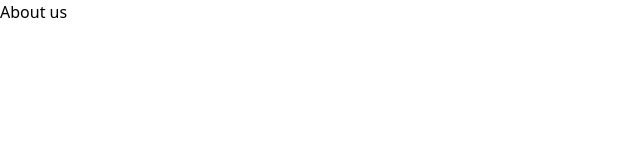
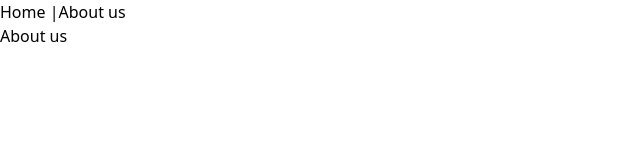
Before and after one commit to aperezl/pruebas-react, a React (Create React App) app in the folder router/: page /about in a window 1280 px wide. Shown: the top 160 px of the page, without its empty margins (0-640 px from the left). Built offline with nearby package versions, Linux system fonts and the light colour scheme.

Commit message:
add components and links

```diff
--- a/router/src/App.js
+++ b/router/src/App.js
@@ -5,16 +5,21 @@
   Link
 } from 'react-router-dom'
 
+import Home from './components/Home'
+import About from './components/About'
+
 function App() {
   return (
     <div className="App">
       <Router>
+        <Link to="/">Home</Link> |
+        <Link to="/about">About us</Link>
         <Switch>
+          <Route exact path="/">
+            <Home />
+          </Route>
           <Route path="/about">
-            About us
-          </Route>
-          <Route path="/">
-            Home
+            <About />
           </Route>
         </Switch>
       </Router>
--- /dev/null
+++ b/router/src/components/About.js
@@ -0,0 +1,11 @@
+import React from 'react'
+
+const About = () => {
+  return (
+    <div>
+      <h1>About us</h1>
+    </div>
+  )
+}
+
+export default About
--- /dev/null
+++ b/router/src/components/Home.js
@@ -0,0 +1,11 @@
+import React from 'react'
+
+const Home = () => {
+  return (
+    <div>
+      <h1>Home</h1>
+    </div>
+  )
+}
+
+export default Home
```
